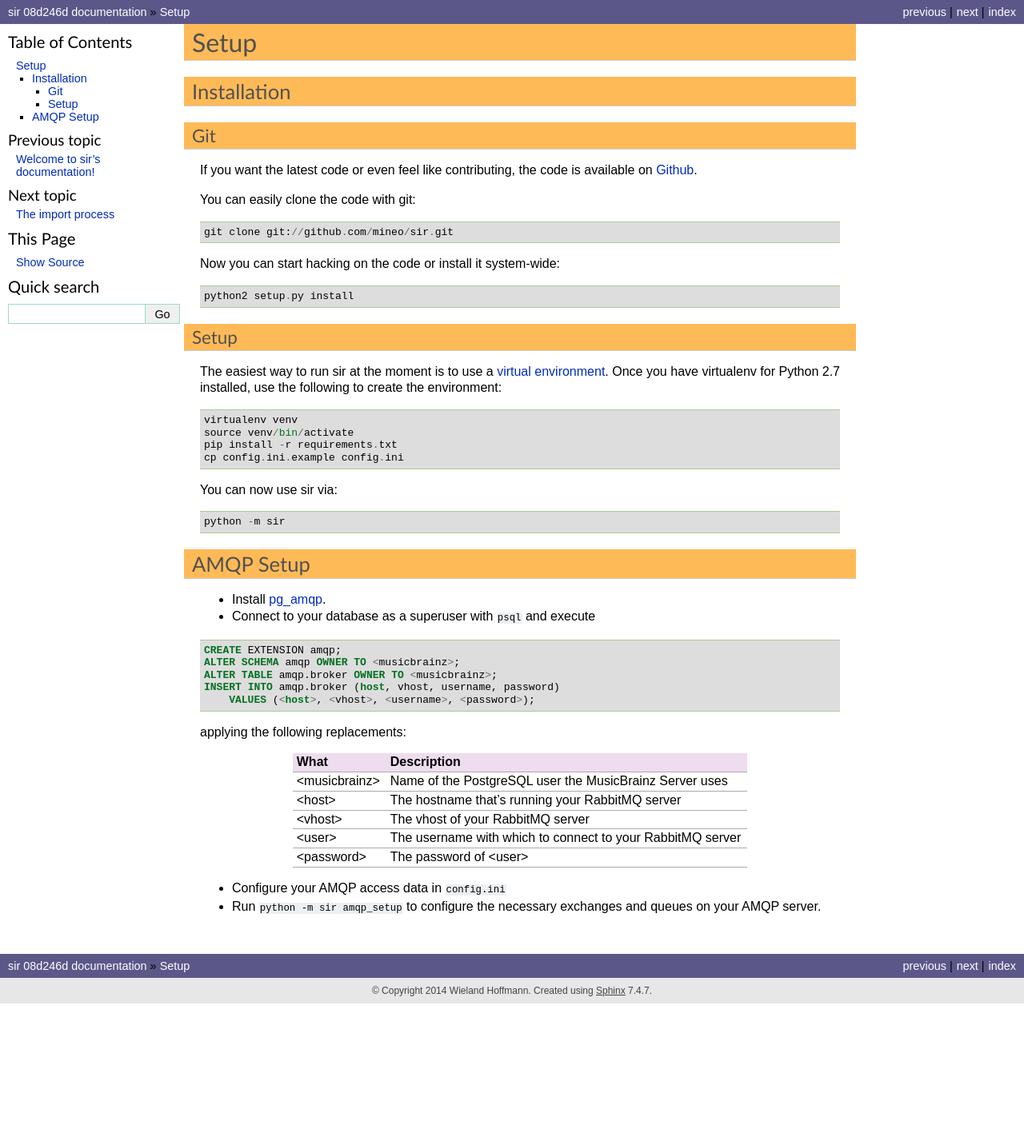
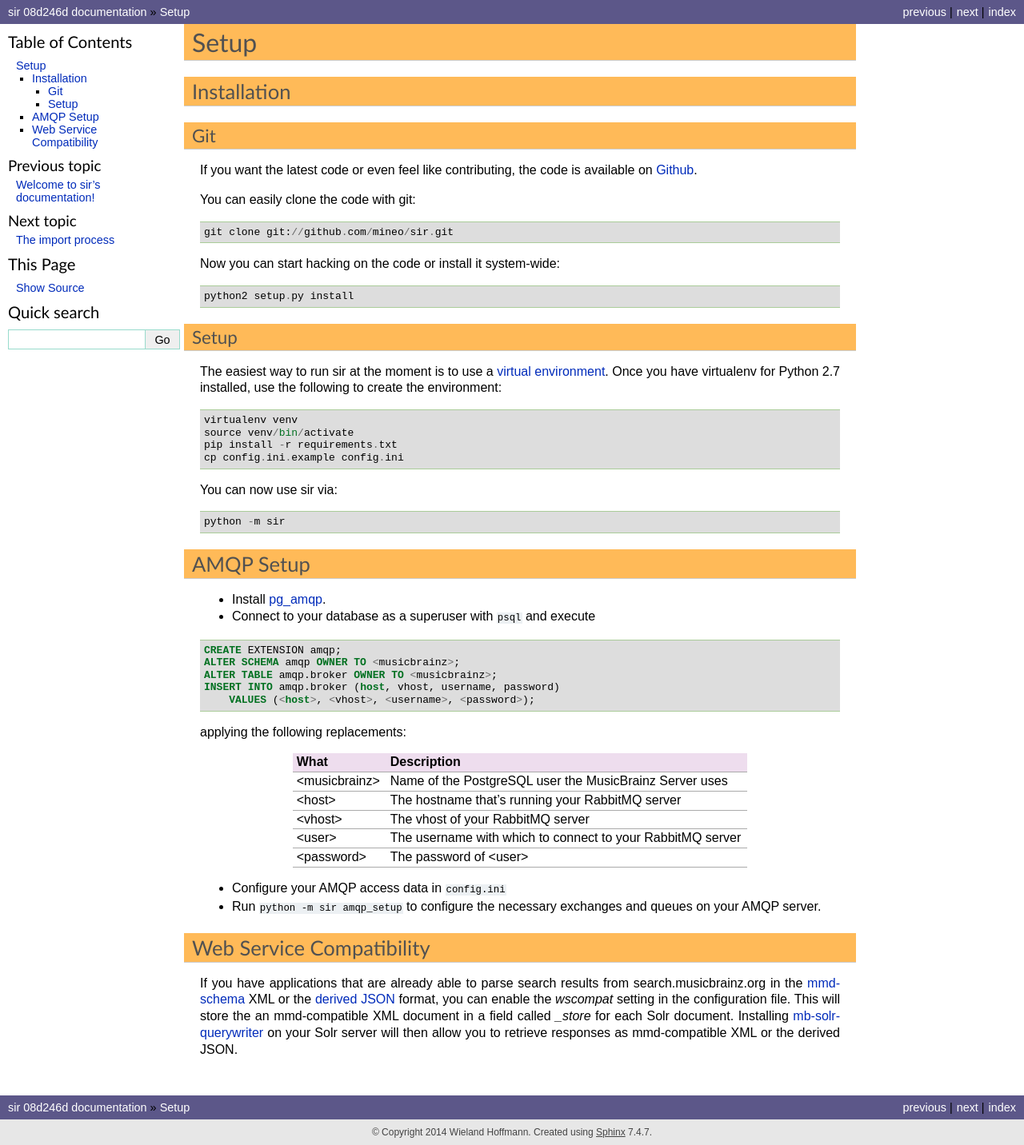
Before and after one commit to metabrainz/sir, a Sphinx documentation site: the page built from docs/source/setup/index.rst, in a window 1280 px wide. Shown: the whole page at 80% size. Built offline with Sphinx 7.4.7, drawn with Linux system fonts in a browser that asks for light colours; before the commit the page ends 1255 px from its top, so only the background shows below that.

Commit message:
Add a setting to turn backwards compatible responses on and off

```diff
--- a/docs/source/setup/index.rst
+++ b/docs/source/setup/index.rst
@@ -3,3 +3,4 @@ Setup
 
 .. include:: install.rst
 .. include:: amqp.rst
+.. include:: wscompat.rst
--- /dev/null
+++ b/docs/source/setup/wscompat.rst
@@ -0,0 +1,14 @@
+Web Service Compatibility
+-------------------------
+
+If you have applications that are already able to parse search results from
+search.musicbrainz.org in the `mmd-schema`_ XML or the `derived JSON`_ format,
+you can enable the `wscompat` setting in the configuration file. This will
+store the an mmd-compatible XML document in a field called `_store` for each
+Solr document.
+Installing `mb-solrquerywriter`_ on your Solr server will then allow you to
+retrieve responses as mmd-compatible XML or the derived JSON.
+
+.. _mmd-schema: https://github.com/metabrainz/mmd-schema
+.. _derived JSON: https://beta.musicbrainz.org/doc/Development/JSON_Web_Service
+.. _mb-solrquerywriter: https://github.com/mineo/mb-solrquerywriter/
```
Also changed, not shown: 2 other files.
